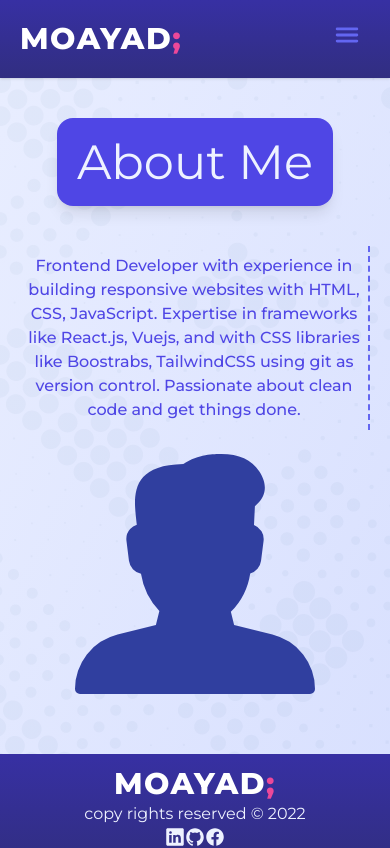
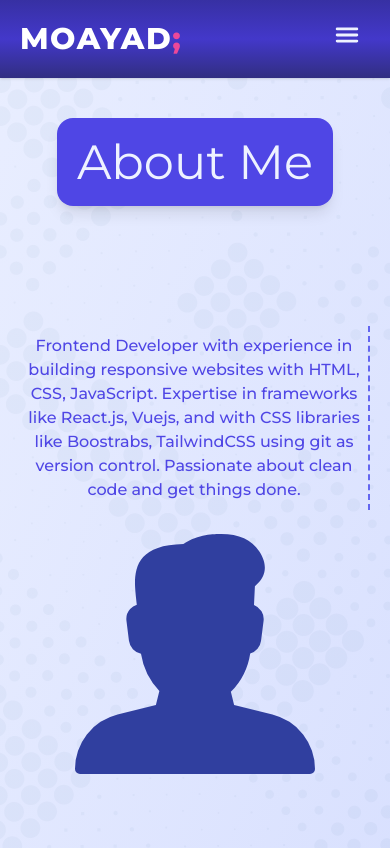
Before and after one commit to Moayad7/Moayad-Portfolio, a React (Create React App) app: page /about in a window 390 px wide. Shown: the top 848 px of the page. Built offline with nearby package versions, Linux system fonts and the light colour scheme; no server answers.

Commit message:
adding-push

```diff
--- a/src/components/Navbar/index.jsx
+++ b/src/components/Navbar/index.jsx
@@ -42,11 +42,11 @@ const Index = () => {
             initial='hidden'
             animate='visible'
         >
-            <nav className='p-5 bg-gradient-to-b from-indigo-800 to-indigo-900 shadow text-indigo-500 md:flex md:items-center justify-evenly md:justify-evenly'>
+            <nav className='p-5 bg-gradient-to-b from-indigo-800 via-indigo-700 to-indigo-900 shadow text-indigo-500 md:flex md:items-center justify-evenly md:justify-evenly'>
                 <div className='flex justify-between items-center'>
                     <Logo />
-                    <span className='text-3xl cursor-pointer mx-2 md:hidden block '>
-                        <ion-icon name="menu" onClick={Menu} className="transition-all ease-in duration-500"></ion-icon>
+                    <span className='text-3xl cursor-pointer mx-2 md:hidden text-indigo-50 '>
+                        <ion-icon name="menu" onClick={Menu} className=" transition-all ease-in duration-500"></ion-icon>
                     </span>
                 </div>
 
--- a/src/pages/About/About.jsx
+++ b/src/pages/About/About.jsx
@@ -6,9 +6,9 @@ import { motion } from 'framer-motion'
 
 export const About = () => {
   return (
-    <div className='w-full flex flex-col'>
+    <div className='w-full flex h-full flex-col'>
         <Title name="About Me" />
-        <div className='px-5 grid sm:grid-cols-2 items-center  gap-6 my-10 md:my-20 lg:mx-48 xl:mx-72 relative'>
+        <div className='py-20 sm:py-48 md:py-32 lg:py-0 px-5 grid sm:grid-cols-2 items-center  gap-6 my-10 md:my-20 lg:mx-48 xl:mx-72 relative'>
           <p className='font-medium lg:text-3xl text-center sm:text-end p-2 border-r-2 border-dashed border-indigo-500 text-indigo-600'>
           Frontend Developer with experience in building responsive websites with HTML, CSS, JavaScript. Expertise in frameworks like React.js, Vuejs, and with CSS libraries like Boostrabs, TailwindCSS using git as version control. Passionate about clean code and get things done.
           </p>
```
